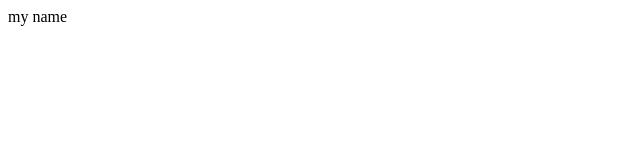
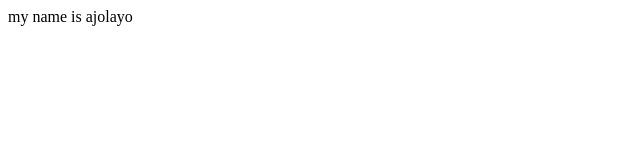
Before and after one commit to Ajolayo08/test1, a plain HTML site: page index.html in a window 1280 px wide. Shown: the full height of the page, 0-640 px from the left. Drawn offline with Linux system fonts and the light colour scheme.

Commit message:
updated the html file

```diff
--- a/index.html
+++ b/index.html
@@ -6,6 +6,6 @@
     <title>Document</title>
 </head>
 <body>
-    my name
+    my name is ajolayo
 </body>
 </html>
```
